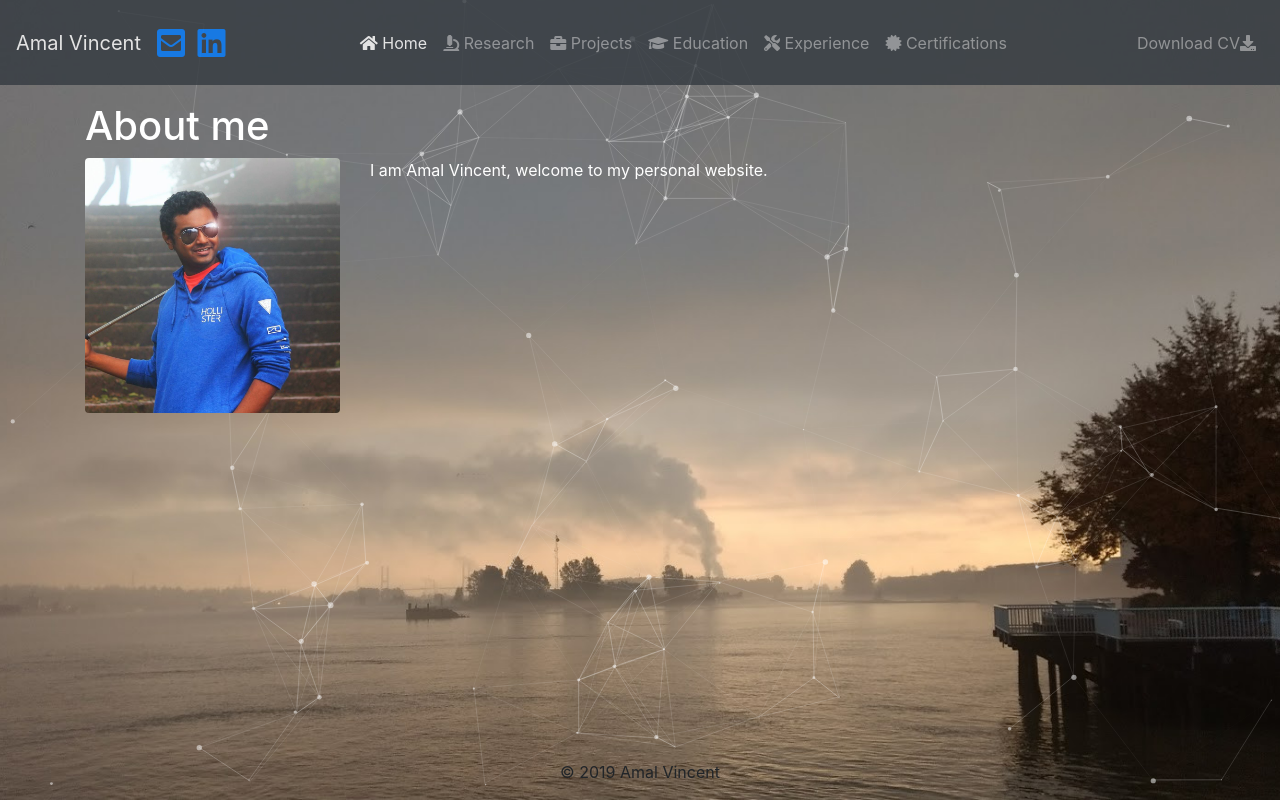
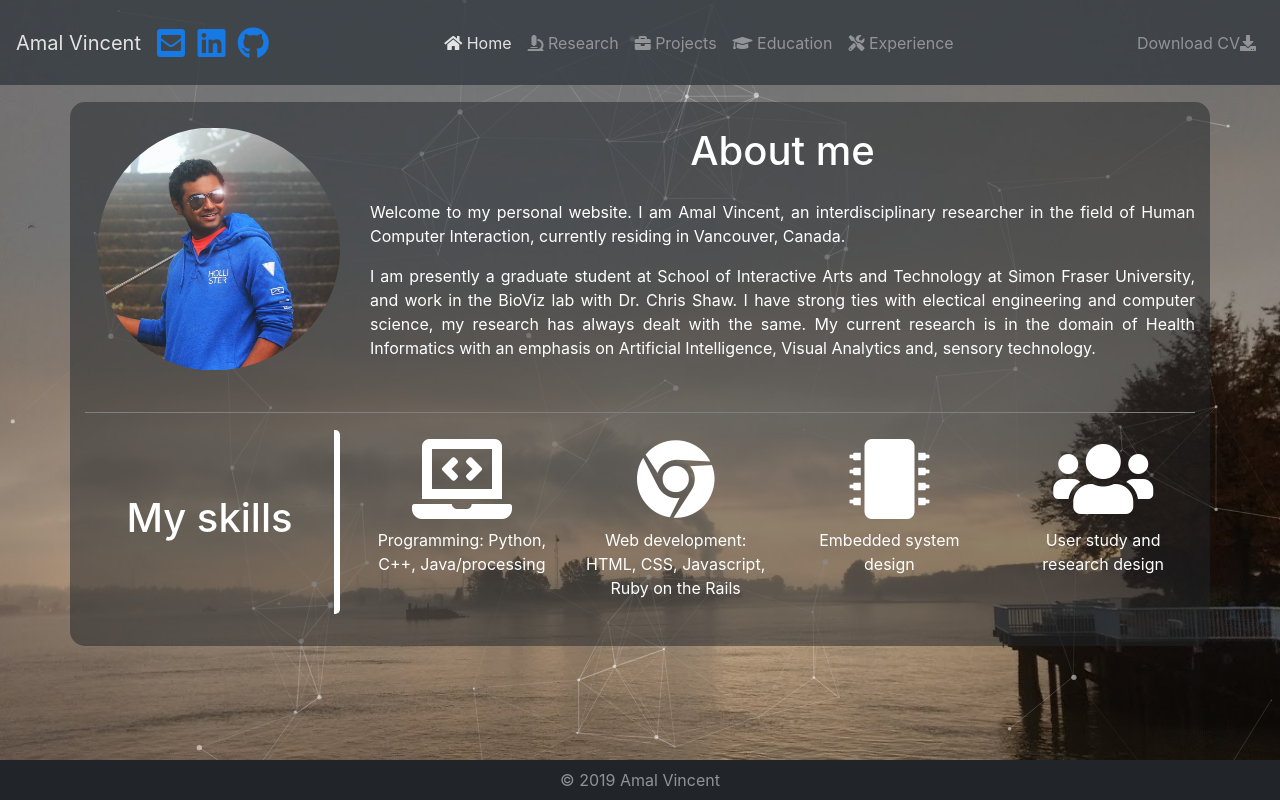
Before and after one commit to Amal-Vincent/Amal-Vincent.github.io, a plain HTML site: page index.html in a window 1280 px wide. Drawn offline with nearby package versions, Linux system fonts and the light colour scheme.

Commit message:
Added more elements

```diff
--- a/css/main.css
+++ b/css/main.css
@@ -1,5 +1,83 @@
 .navbar-custom {
   opacity: 0.8;
+}
+
+/* added space between the social network buttons */
+.fas-space {
+  margin-top: 1.5%;
+  margin-bottom: 1.5%;
+  margin-right: 1%;
+}
+
+.custom-main {
+  z-index: 98;
+  position: absolute;
+  margin-top: 8%;
+  width: 100%;
+  color: white;
+}
+
+.container {
+  background-color: rgba(33, 37, 41, 0.5);
+  border-radius: 15px;
+}
+
+h1, .text-center {
+  text-align: center;
+}
+
+p {
+  text-align: justify;
+}
+
+hr {
+  display: block;
+  height: 1px;
+  border: 0;
+  border-top: 1px solid grey;
+  margin: 1em 0;
+  padding: 0;
+}
+
+.heading-custom {
+  margin-top: 3%;
+  margin-bottom: 3%;
+}
+
+.img-pad {
+  padding-top: 10%;
+  padding-bottom: 10%;
+  padding-left: 5%;
+}
+
+.jumbotron {
+  background-color: rgba(0, 0, 0, 0);
+  color: white;
+  border-right: 6px solid white
+}
+
+.icon-skill {
+  display: block;
+  margin-left: auto;
+  margin-right: auto;
+  margin-top: 5%;
+  padding-bottom: 5%;
+   width: 60%;
+}
+
+.footer {
+  z-index: 99;
+  position: absolute;
+  bottom: 0;
+  width: 100%;
+  text-align: center;
+  height: 2.5em;
+  color: rgba(255, 255, 255, 0.5);
+  background-color: rgb(33, 37, 41);
+}
+
+.footer-copyright {
+  padding-top: 0.5em;
 }
 
 @media only screen and (max-width: 768px) {
@@ -9,33 +87,12 @@
     opacity: 1;
     z-index: 99;
   }
+
   [class*="custom-main"] {
-    z-index: 98;
-    position: absolute;
     padding-top: 8%;
-    width:100%;
-    color: white;
   }
 
+  .img-pad {
+    padding-right: 5%;
+  }
 }
-/* added space between the social network buttons */
-.fas-space {
-  margin-top: 1.5%;
-  margin-bottom: 1.5%;
-  margin-right: 1%;
-}
-.custom-main{
-  z-index: 98;
-  position: absolute;
-  margin-top: 8%;
-  width:100%;
-  color: white;
-}
-.footer{
-  position: absolute;
-  bottom:0;
-  padding-bottom: 2.5em;
-  width:100%;
-  text-align: center;
-  height: 2.5em;
-}
--- a/index.html
+++ b/index.html
@@ -11,11 +11,9 @@
 </head>
 
 <body>
-
-  <div id="particles-js">
   <header>
     <nav class="navbar navbar-expand-lg navbar-dark bg-dark fixed-top navbar-custom">
-        <a class="navbar-brand" href="#">Amal Vincent</a><a class="fas fa-envelope-square fa-2x fas-space" href=""></a><a class="fab fa-linkedin fa-2x fas-space" href=""></a>
+      <a class="navbar-brand" href="#">Amal Vincent</a><a class="fas fa-envelope-square fa-2x fas-space" href=""></a><a class="fab fa-linkedin fa-2x fas-space" href=""></a><a class="fab fa-github fa-2x" href=""></a>
       <button class="navbar-toggler" type="button" data-toggle="collapse" data-target="#navbarResponsive" aria-controls="navbarResponsive" aria-expanded="false" aria-label="Toggle navigation">
         <span class="navbar-toggler-icon"></span>
       </button>
@@ -38,10 +36,6 @@
           <li class="nav-item">
             <a class="nav-link" href="#"><i class="fas fa-tools"></i> Experience</a>
           </li>
-            <li class="nav-item">
-              <a class="nav-link" href="#"><i class="fas fa-certificate"></i> Certifications</a>
-            </li>
-
         </ul>
         <ul class="navbar-nav ml-auto">
           <li class="nav-item"><a class="nav-link" href="downloads/CV.pdf" download>Download CV<i class="fas fa-download"></i></a></li>
@@ -50,25 +44,52 @@
       </div>
     </nav>
   </header>
+
+
   <main role="main" class="custom-main">
-      <section>
+    <section id="home">
       <div class="container">
-          <h1>About me</h1>
         <div class="row">
-            <div class="col-md-3"><img src="images/dp.jpg" class="img-fluid rounded mx-auto d-block;" alt="Responsive image">
+          <div class="col-md-3"><img src="images/dp.jpg" class="img-fluid img-pad rounded-circle mx-auto d-block;" alt="Responsive image">
           </div>
-                <div class="col-md-9"><p>I am Amal Vincent, welcome to my personal website.</p></div>
+          <div class="col-md-9">
+            <h1 class="heading-custom">About me</h1>
+            <p>Welcome to my personal website. I am Amal Vincent, an interdisciplinary researcher in the field of Human Computer Interaction, currently residing in Vancouver, Canada. </p>
+            <p>I am presently a graduate student at School of Interactive Arts and Technology at Simon Fraser University, and work in the BioViz lab with Dr. Chris Shaw. I have strong ties with electical engineering and computer science, my
+              research has always dealt with the same. My current research is in the domain of Health Informatics with an emphasis on Artificial Intelligence, Visual Analytics and, sensory technology. </p>
+          </div>
+        </div>
+        <hr>
+        <div class="row">
+          <div class="col-md-3">
+            <div class="jumbotron">
+              <h1>My skills</h1>
+            </div>
+          </div>
+          <div class="col-md-9">
+            <div class="row">
+              <div class="col-md-3 text-center"> <i class="fas fa-laptop-code fa-5x icon-skill"></i>Programming: Python, C++, Java/processing</div>
+              <div class="col-md-3 text-center"> <i class="fab fa-chrome fa-5x icon-skill"></i>Web development: HTML, CSS, Javascript, Ruby on the Rails</div>
+              <div class="col-md-3 text-center"> <i class="fas fa-microchip fa-5x icon-skill"></i>Embedded system design</div>
+              <div class="col-md-3 text-center"> <i class="fas fa-users fa-5x icon-skill"></i>User study and research design</div>
+            </div>
+          </div>
         </div>
       </div>
 
     </section>
   </main>
+
+
   <footer class="footer">
     <div class="footer-copyright text-center">
       <span>&copy; 2019 Amal Vincent</span>
     </div>
   </footer>
+
+  <div id="particles-js">
   </div> <!-- particles.js container -->
+
 
 
   <script src="https://code.jquery.com/jquery-3.3.1.slim.min.js" integrity="sha384-q8i/X+965DzO0rT7abK41JStQIAqVgRVzpbzo5smXKp4YfRvH+8abtTE1Pi6jizo" crossorigin="anonymous"></script>
```
Lines whose indentation alone changed are shown as unchanged.
